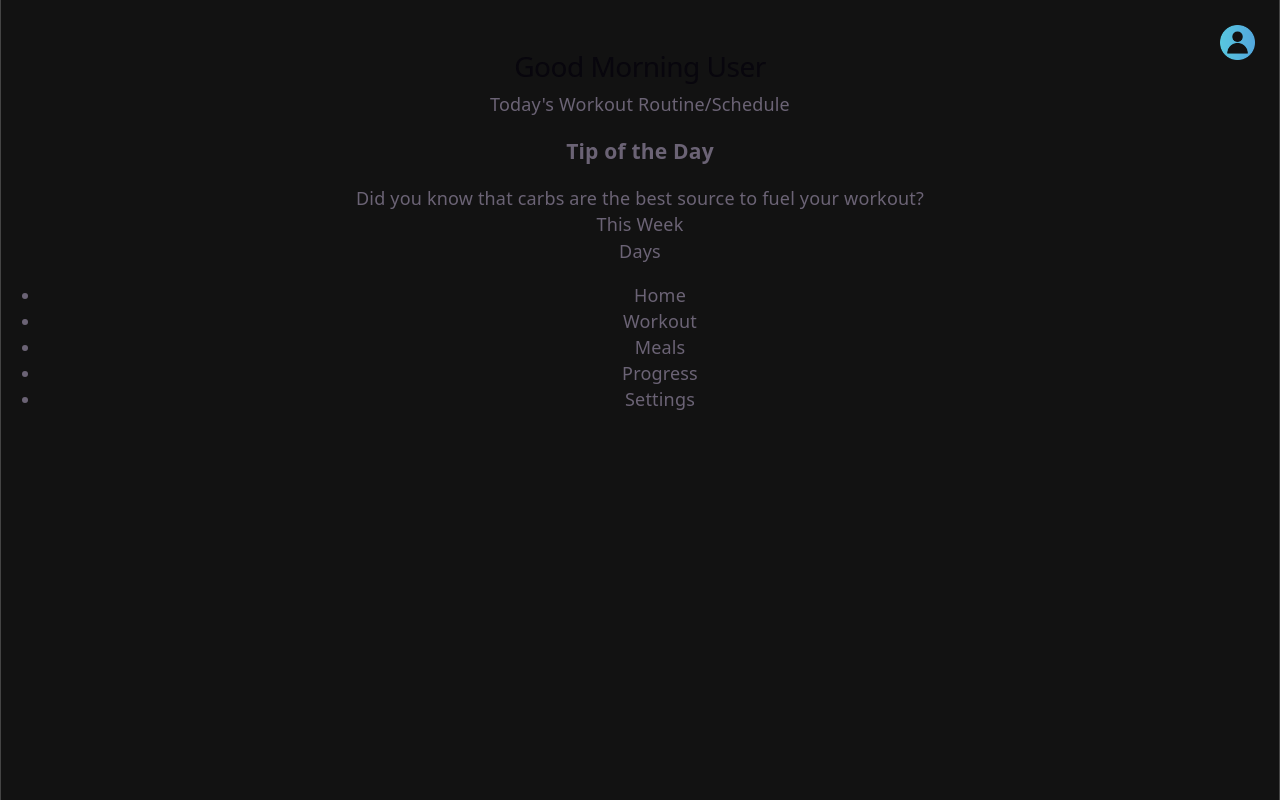
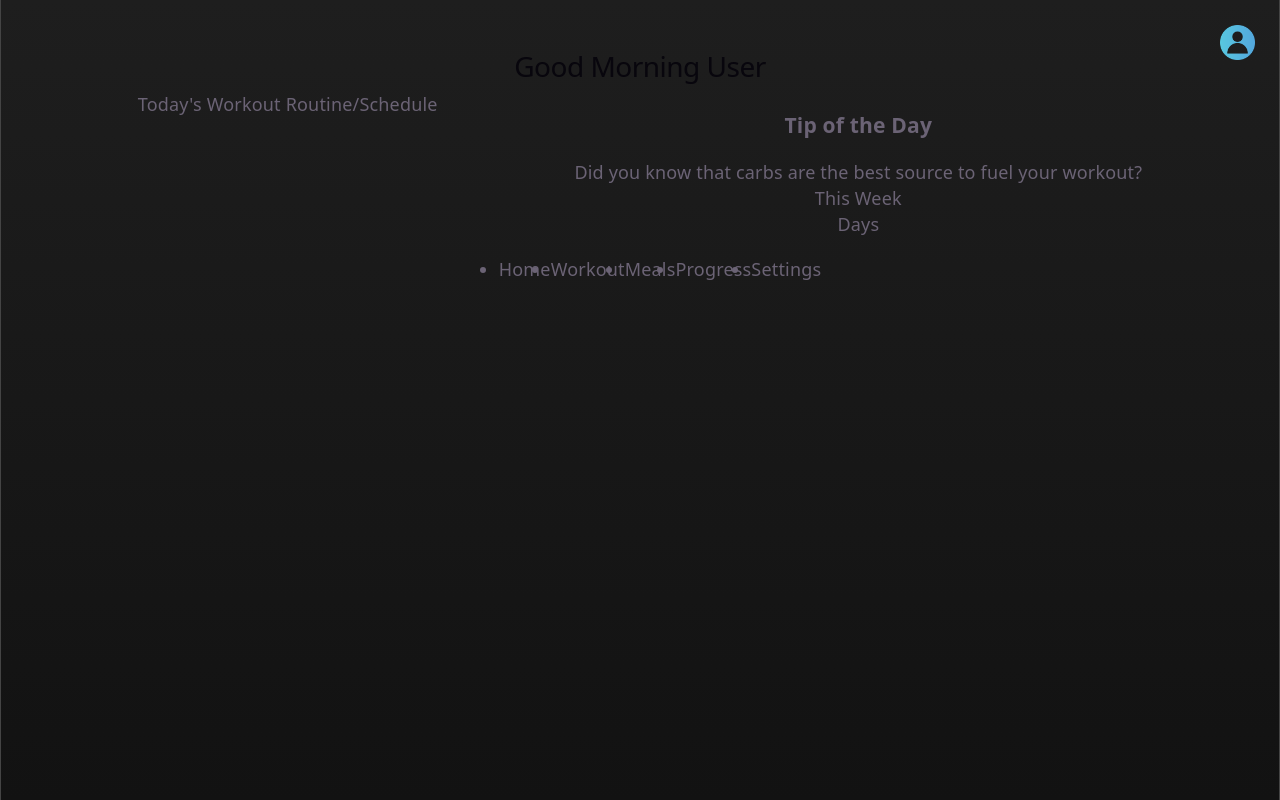
Before and after one commit to rstrauman/workout-tracker, a React (Vite) app: page /dashboard in a window 1280 px wide. Built offline with nearby package versions, Linux system fonts and the light colour scheme; no server answers.

Commit message:
added flex to elements

```diff
--- a/src/pages/Dashboard/Dashboard.jsx
+++ b/src/pages/Dashboard/Dashboard.jsx
@@ -28,7 +28,6 @@ function Dashboard() {
             <div className={styles.bottomFlex}>
 
             </div>
-
             <nav>
                 <ul>
                     <li>Home</li>
--- a/src/pages/Dashboard/Dashboard.module.css
+++ b/src/pages/Dashboard/Dashboard.module.css
@@ -1,3 +1,22 @@
+:root {
+    --bg-deep: #121212;
+    --bg-surface: #1e1e1e;
+    --text-main: #ffffff;
+    --text-muted: #a0aec0;
+    --accent: #3b82f6;
+    --accent-light: #60a5fa;
+    --accent-hover: #2563eb;
+    --border: #444;
+}
+
+body {
+    background: linear-gradient(
+        180deg,
+        var(--bg-surface),
+        var(--bg-deep)
+    );
+}
+
 .titleFlex h2 {
     text-align: center;
     position: relative;
@@ -11,3 +30,16 @@
     width: 35px;
     height: 35px;
 }
+
+.midFlex, .midFlexCol, .bottomFlex, nav, ul {
+    display: flex;
+    justify-content: space-evenly;
+}
+
+.midFlex {
+    justify-content: space-evenly;
+}
+
+.midFlexCol {
+    flex-direction: column;
+}
```
